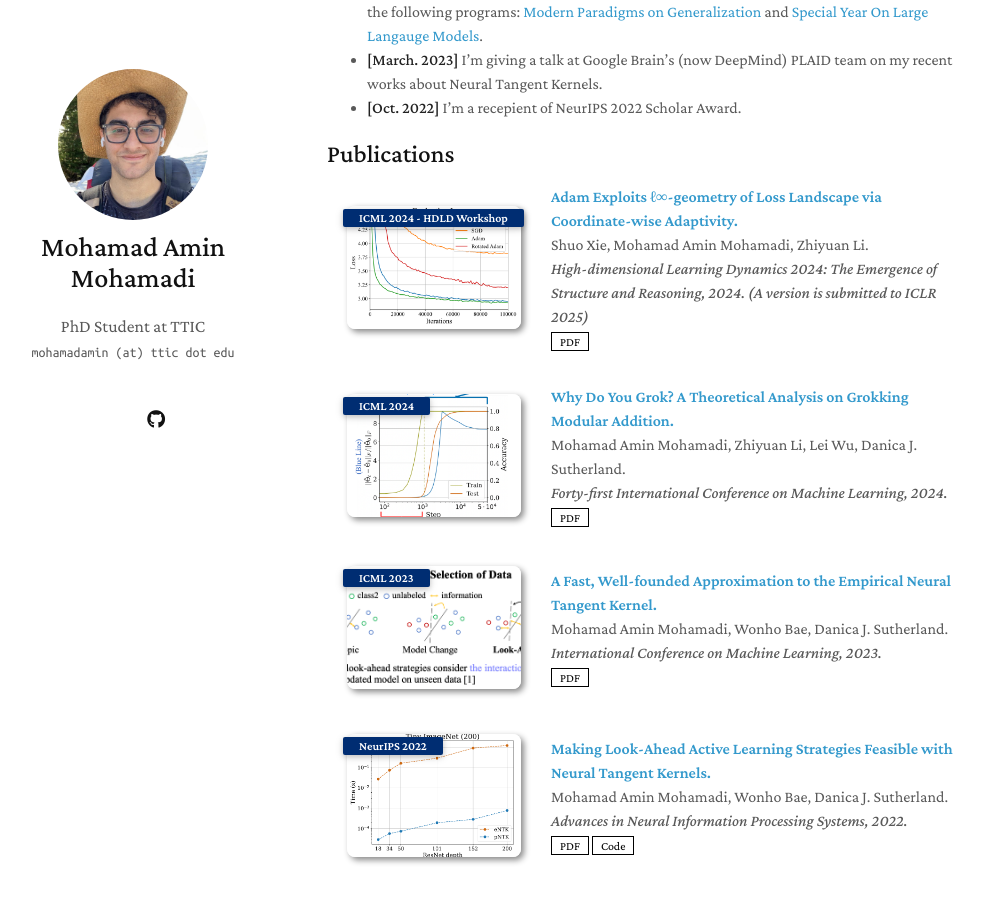
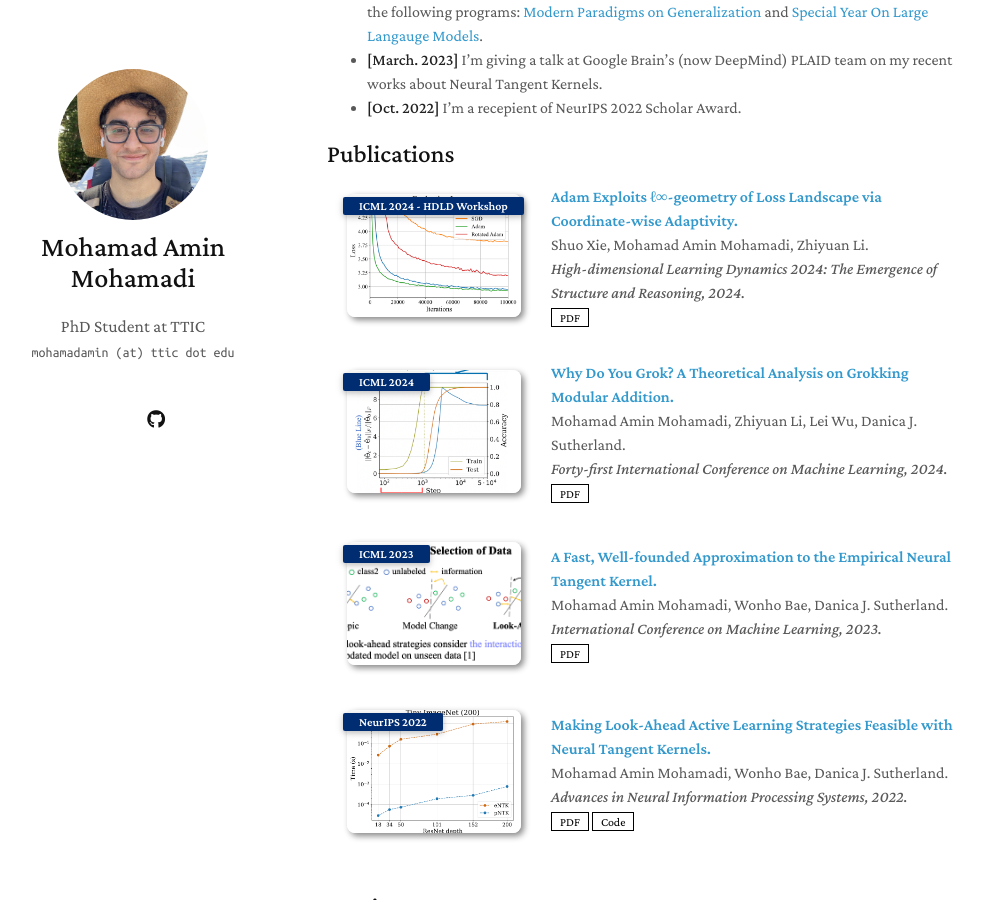
Before and after one commit to mohamad-amin/mohamad-amin.github.io, a Jekyll site: the page built from index.md, in a window 1280 px wide and 900 px high, scrolled down 311 px. Shown: the whole window, without its empty margins (143-1127 px from the left). Built offline with Jekyll 4.4.1, drawn with Linux system fonts in a browser that asks for light colours; a style sheet for code colours, icons or effects is not loaded; our own code applies the rules of GitHub Pages for plain Markdown files.

Commit message:
Update publications.yml

```diff
--- a/_data/publications.yml
+++ b/_data/publications.yml
@@ -2,7 +2,7 @@ main:
 
   - title: "Adam Exploits ℓ∞-geometry of Loss Landscape via Coordinate-wise Adaptivity."
     authors: "Shuo Xie, Mohamad Amin Mohamadi, Zhiyuan Li."
-    conference: "High-dimensional Learning Dynamics 2024: The Emergence of Structure and Reasoning, 2024. (A version is submitted to ICLR 2025)"
+    conference: "High-dimensional Learning Dynamics 2024: The Emergence of Structure and Reasoning, 2024."
     pdf: "https://openreview.net/forum?id=NexAvDkQ4U"
     conference_short: "ICML 2024 - HDLD Workshop"
     image: "./assets/img/xie2024adam.png"
```
